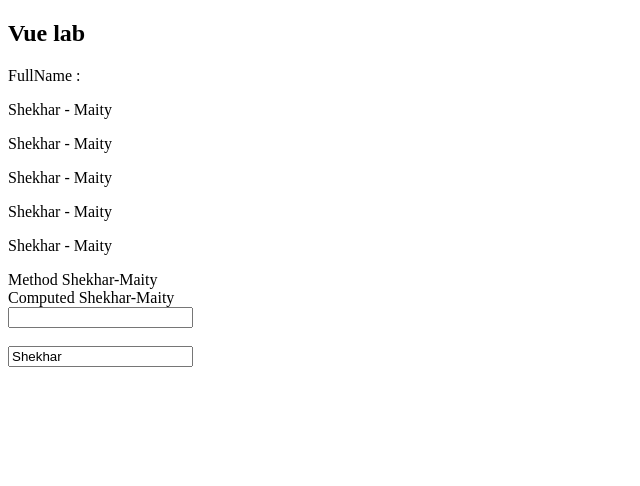
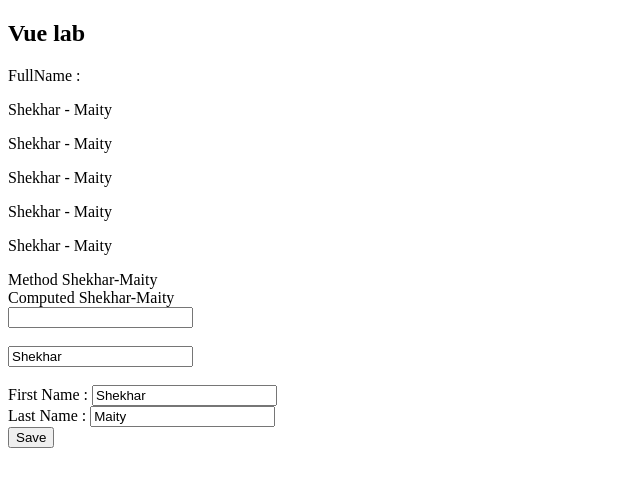
Before and after one commit to shekharmaity/vuejs-lec, a Vue app: page / in a window 1280 px wide. Shown: the top 486 px of the page, without its empty margins (0-640 px from the left). Built offline with nearby package versions, Linux system fonts and the light colour scheme.

Commit message:
component labs demo

```diff
--- a/src/App.vue
+++ b/src/App.vue
@@ -9,39 +9,40 @@
     <p>{{ firstName }} - {{ lastName }}</p>
     <p>{{ firstName }} - {{ lastName }}</p>
 
-
-
     Method {{ fullName() }}
-
-
-
     <br>
 
     Computed {{ name }}
 
     <br>
     <input type="text" name="subject" id="subject" v-model="subject">
-
     {{ subject }}
-
     <br>
     <br>
     <input type="text" name="subject" id="subject" v-model="firstName">
+
+    <br><br>
+    <login-form :firstName="firstName" :lastName="formData.lastName"></login-form>
+
   </div>
 </template>
 
 <script>
-
+import LoginForm from './components/LoginForm.vue';
 
 export default {
+  components: { LoginForm },
   name: 'App',
-
 
   data() {
     return {
       firstName: "Shekhar",
       lastName: "Maity",
       subject: "",
+      formData: {
+        firstName: "Shekhar",
+        lastName: "Maity"
+      }
     }
   },
 
--- /dev/null
+++ b/src/components/LoginForm.vue
@@ -0,0 +1,39 @@
+<template>
+    <div>
+        <form action="">
+            <div>
+                <label for="">First Name : </label>
+                <input type="text" name="name" id="" v-model="formData.firstName">
+            </div>
+            <div>
+                <label for="lastName">Last Name : </label>
+                <input type="text" name="lastName" id="" v-model="formData.lastName">
+            </div>
+            <button>Save</button>
+        </form>
+
+    </div>
+</template>
+
+<script>
+export default {
+    name: "loginForm",
+    data() {
+        return {
+            formData: {
+                firstName: "",
+                lastName: "",
+            },
+        }
+    },
+    props: ['firstName', 'lastName'],
+
+    created() {
+        console.log("on mount");
+        this.formData.firstName = this.firstName;
+        this.formData.lastName = this.lastName;
+    }
+
+
+}
+</script>
```
